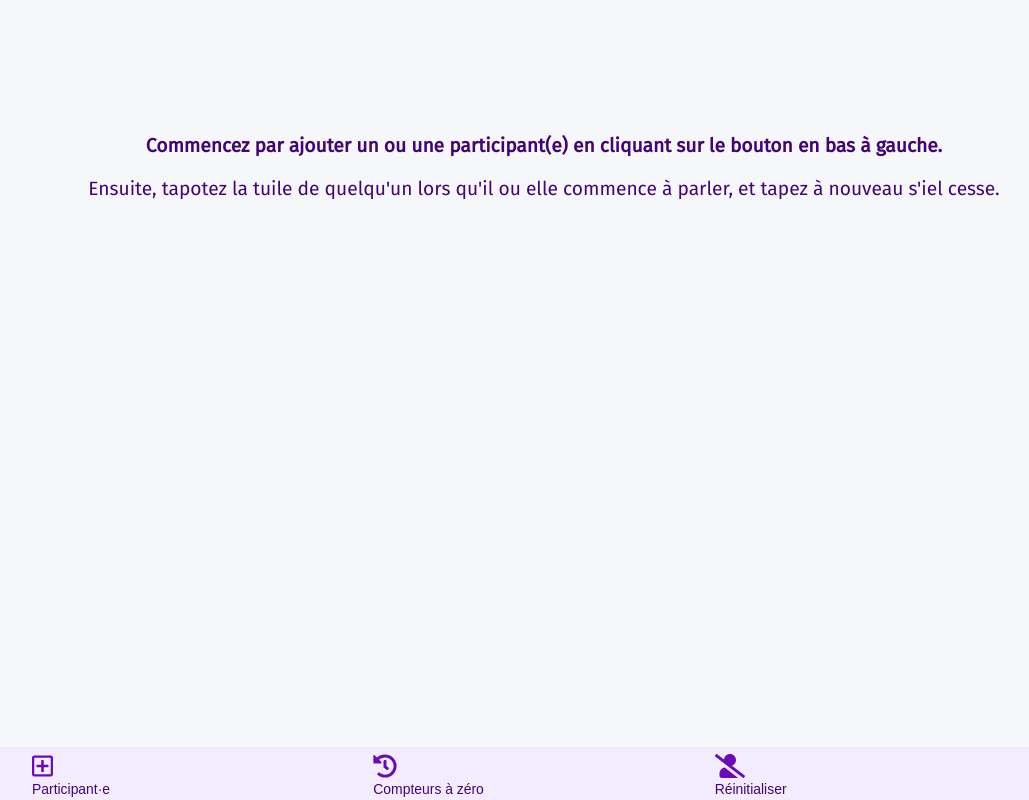
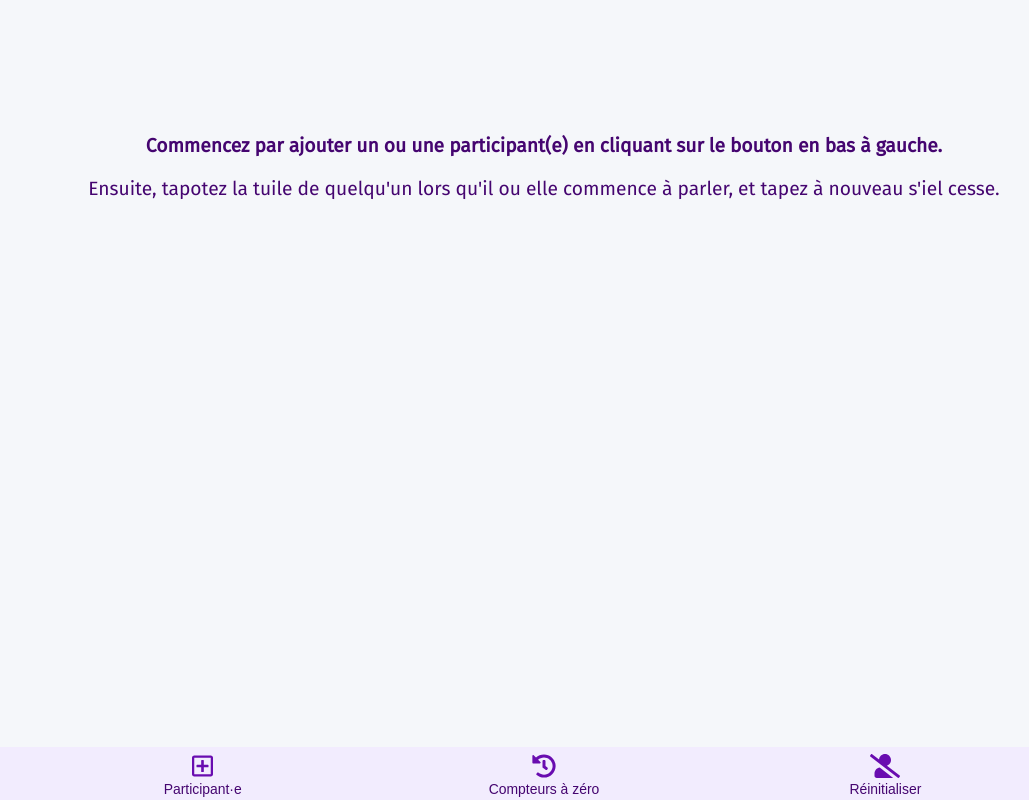
Before and after one commit to AmauryCarrade/temps-de-parole, a Vue app: page / in a window 1280 px wide. Shown: the whole page, without its empty margins (96-1125 px from the left). Built offline with nearby package versions, Linux system fonts and the light colour scheme.

Commit message:
Fixes buttons not centered on Safari

```diff
--- a/src/App.vue
+++ b/src/App.vue
@@ -184,6 +184,7 @@ html, body
         display: flex
         flex-direction: column
         align-content: center
+        align-items: center  // Safari alignment
 
         background-color: hsl(262, 90%, 96%)
         cursor: pointer
```
